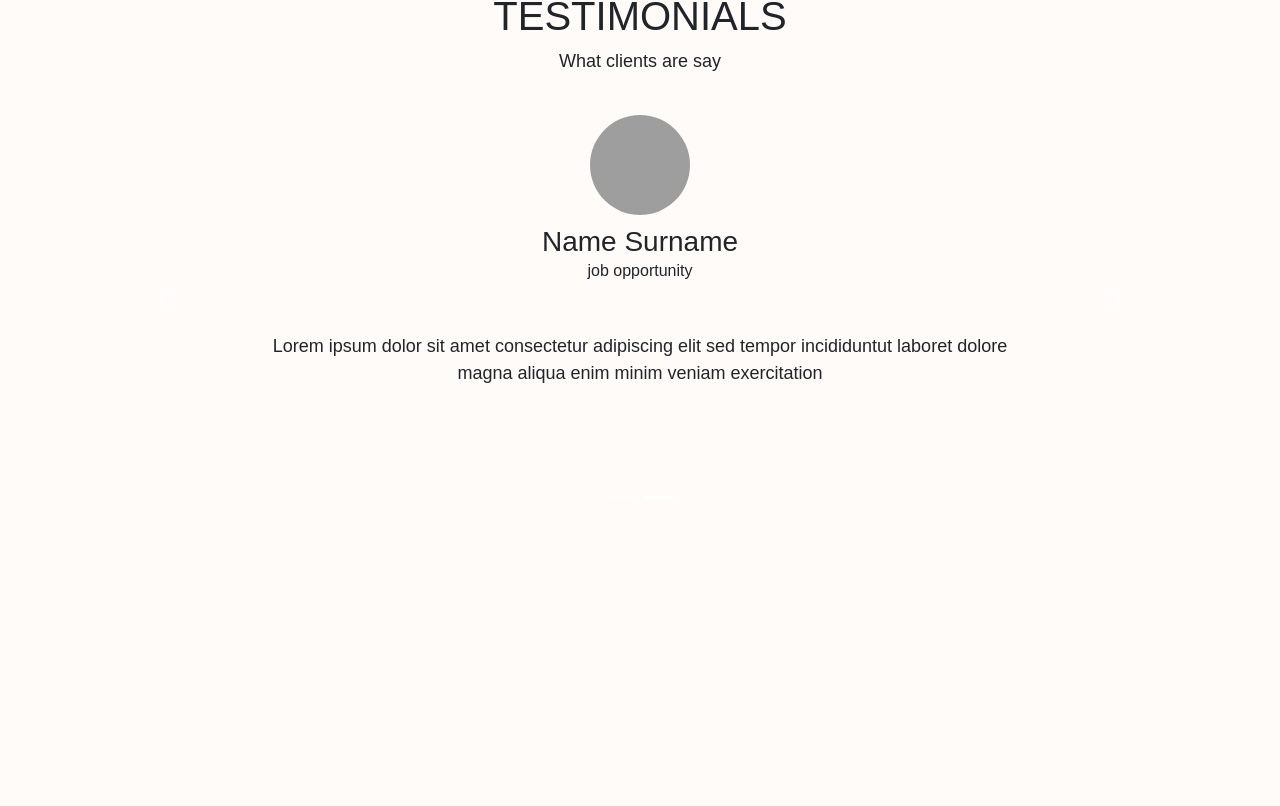
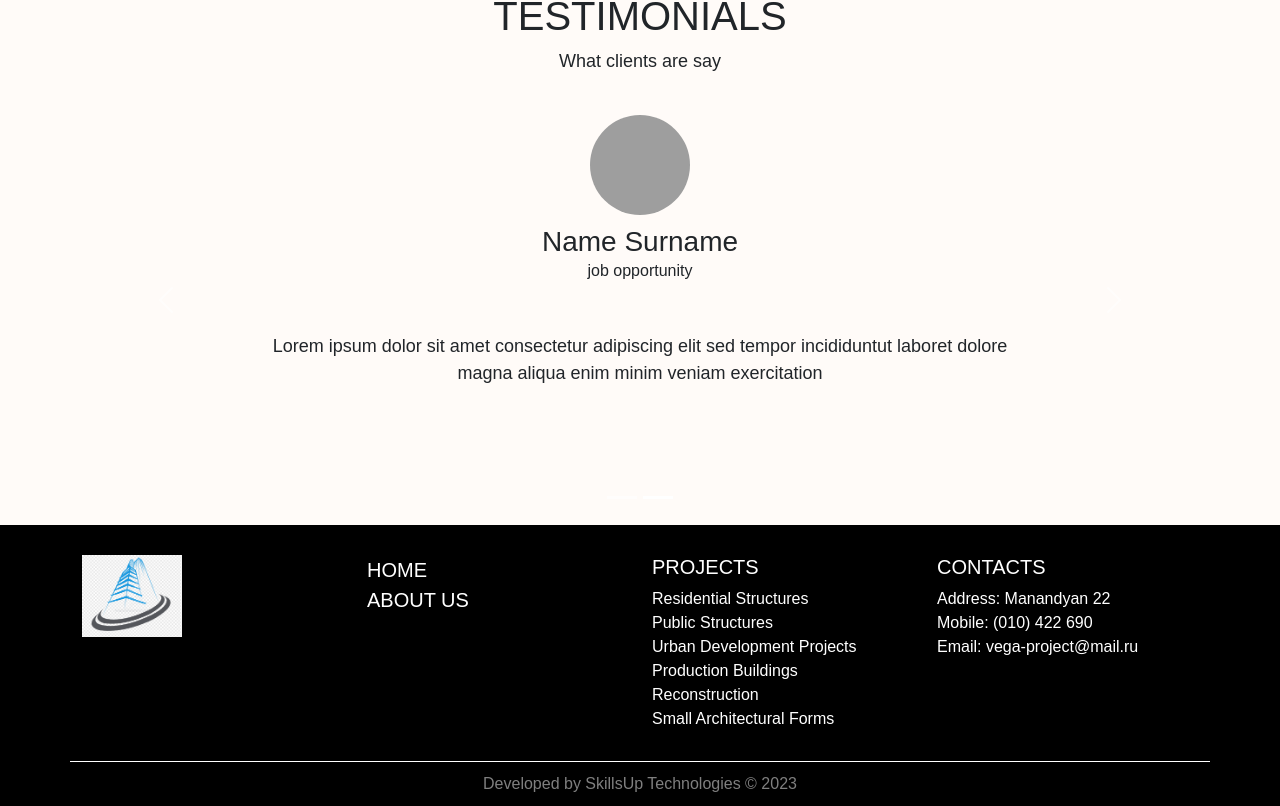
Before and after one commit to bpoghos/vega-client, a React (Create React App) app: page / in a window 1280 px wide. Shown: the part 2143-2949 px from the top of the page. Before the commit the page ends 2668 px from the top, so only its background shows below. Built offline with nearby package versions, Linux system fonts and the light colour scheme; grey boxes are pictures that could not be loaded.

Commit message:
create footer

```diff
--- a/src/components/App/App.tsx
+++ b/src/components/App/App.tsx
@@ -1,4 +1,5 @@
 import RootRouter from "../../routes/RootRouter";
+import Footer from "../Footer/Footer";
 import Header from "../Header";
 
 
@@ -10,6 +11,7 @@ const App = () => {
         <div>
             <Header />
             <RootRouter />
+            <Footer />
         </div>
     )
 }
--- /dev/null
+++ b/src/components/Footer/Footer.module.css
@@ -0,0 +1,33 @@
+.footer {
+    color: #fff;
+    font-family: Arial, Helvetica, sans-serif;
+    padding: 30px !important;
+    padding-bottom: 0 !important;
+}
+
+.testing {
+    padding-bottom: 30px;
+    border-bottom: 1px solid #fff;
+}
+
+.footer h3 {
+    font-size: 20px;
+}
+
+.logoContainer img {
+    width: 100px;
+}
+
+.menuContainer {
+    font-size: 20px;
+}
+
+.contactContainer p {
+    margin: 0;
+}
+
+.copyrightContainer {
+    padding: 10px;
+    color: #7f7f7f;
+    text-align: center;
+}
--- /dev/null
+++ b/src/components/Footer/Footer.tsx
@@ -0,0 +1,45 @@
+import { Container, Row, Col, Navbar, NavLink } from "react-bootstrap";
+import logo from "../Header/images/logo.png"
+import styles from "./Footer.module.css";
+import { ContactContent, FooterContent } from "../../constants/constants";
+
+
+
+const Footer: React.FC = () => {
+
+    return (
+        <Navbar bg="black" variant="dark" className={styles.footer}>
+            <Container className="d-block">
+                <Row className={styles.testing}>
+                    <Col lg={3} className={styles.logoContainer}>
+                        <img src={logo} alt="Company Logo" className={styles.logo} />
+                    </Col>
+                    <Col lg={3} className={styles.menuContainer}>
+                        <NavLink>{FooterContent.HOME}</NavLink>
+                        <NavLink>{FooterContent.ABOUT}</NavLink>
+                    </Col>
+                    <Col lg={3} className={styles.projectsContainer}>
+                        <h3>{FooterContent.PROJECTS}</h3>
+                        <NavLink>{FooterContent.RESIDENTAL}</NavLink>
+                        <NavLink>{FooterContent.PUBLIC}</NavLink>
+                        <NavLink>{FooterContent.URBAN}</NavLink>
+                        <NavLink>{FooterContent.PRODACTION}</NavLink>
+                        <NavLink>{FooterContent.RECONSTRACTION}</NavLink>
+                        <NavLink>{FooterContent.SMALL}</NavLink>
+                    </Col>
+                    <Col lg={3} className={styles.contactContainer}>
+                        <h3>{FooterContent.CONTACTS}</h3>
+                        <p>{ContactContent.ADDRESS} Manandyan 22</p>
+                        <p>{ContactContent.MOBILE} (010) 422 690</p>
+                        <p>{ContactContent.EMAIL} vega-project@mail.ru</p>
+                    </Col>
+                </Row>
+                <div className={styles.copyrightContainer}>
+                    <span>{FooterContent.DEVELOPED} &copy; {FooterContent.DATE}</span>
+                </div>
+            </Container>
+        </Navbar>
+    );
+};
+
+export default Footer;
--- a/src/constants/constants.ts
+++ b/src/constants/constants.ts
@@ -2,6 +2,21 @@ export enum HeaderContent {
     HOME = "HOME",
     PROJECTS = "PROJECTS",
     CONTACTS = "CONTACTS"
+}
+
+export enum FooterContent {
+    HOME = "HOME",
+    PROJECTS = "PROJECTS",
+    CONTACTS = "CONTACTS",
+    ABOUT = "ABOUT US",
+    RESIDENTAL = "Residential Structures",
+    PUBLIC = "Public Structures",
+    URBAN = "Urban Development Projects",
+    PRODACTION = "Production Buildings",
+    RECONSTRACTION = "Reconstruction",
+    SMALL = "Small Architectural Forms",
+    DEVELOPED = "Developed by SkillsUp Technologies",
+    DATE = "2023"
 }
 export enum CategoryName {
     RESIDENTAL = "Residential Structures",
@@ -26,3 +41,9 @@ export enum TestimonialsContent {
     DESCRIPTION = "What clients are say"
 
 }
+
+export enum ContactContent {
+    ADDRESS = "Address:",
+    MOBILE = "Mobile:",
+    EMAIL = "Email:"
+}
--- a/src/pages/HomePage/HomePage.tsx
+++ b/src/pages/HomePage/HomePage.tsx
@@ -1,5 +1,5 @@
+import { LastProjects, Main, OurClients, Testimonials } from "./components"
 import styles from "./HomePage.module.css"
-import { LastProjects, Main, OurClients, Testimonials } from "./components"
 
 
 const HomePage: React.FC = () => {
```
